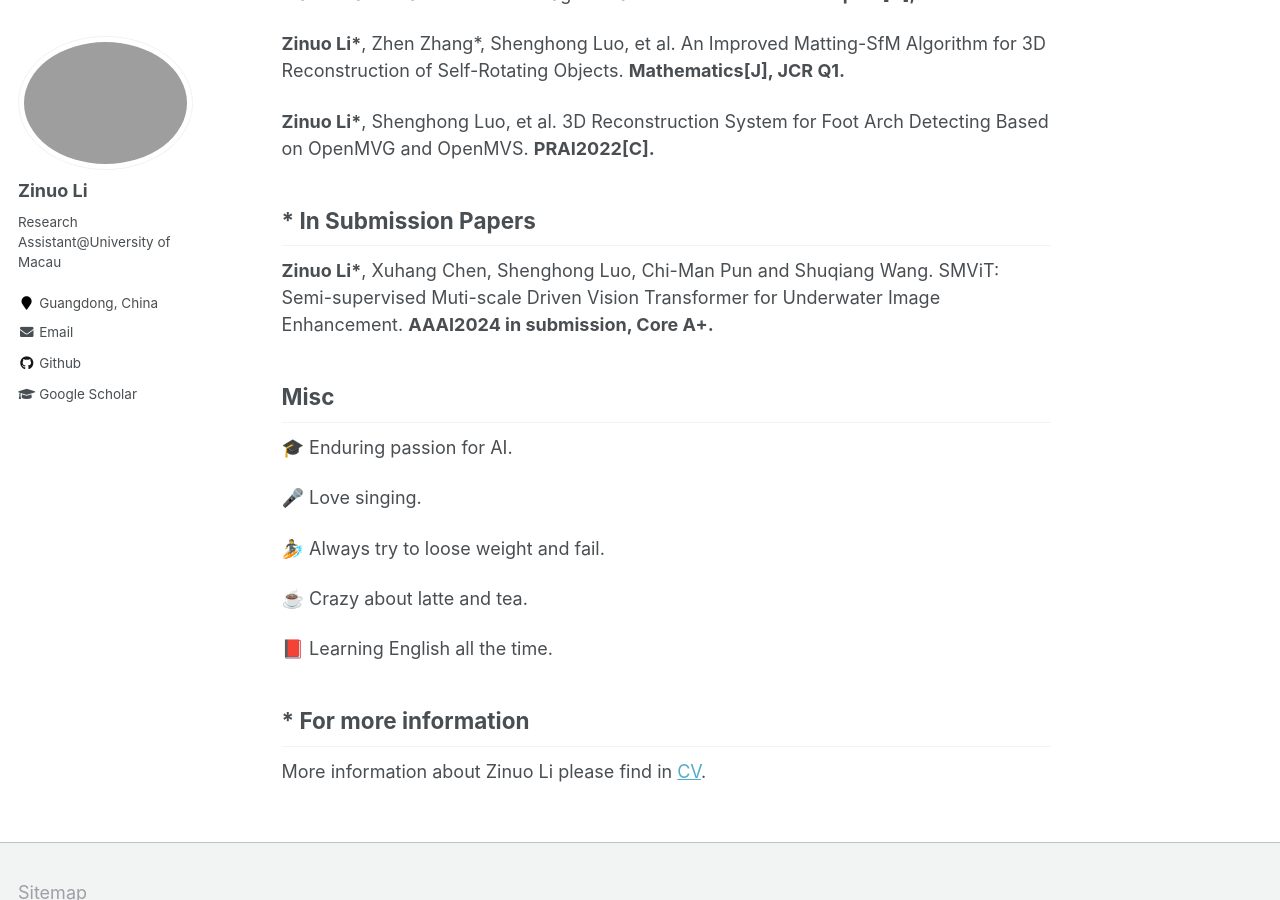
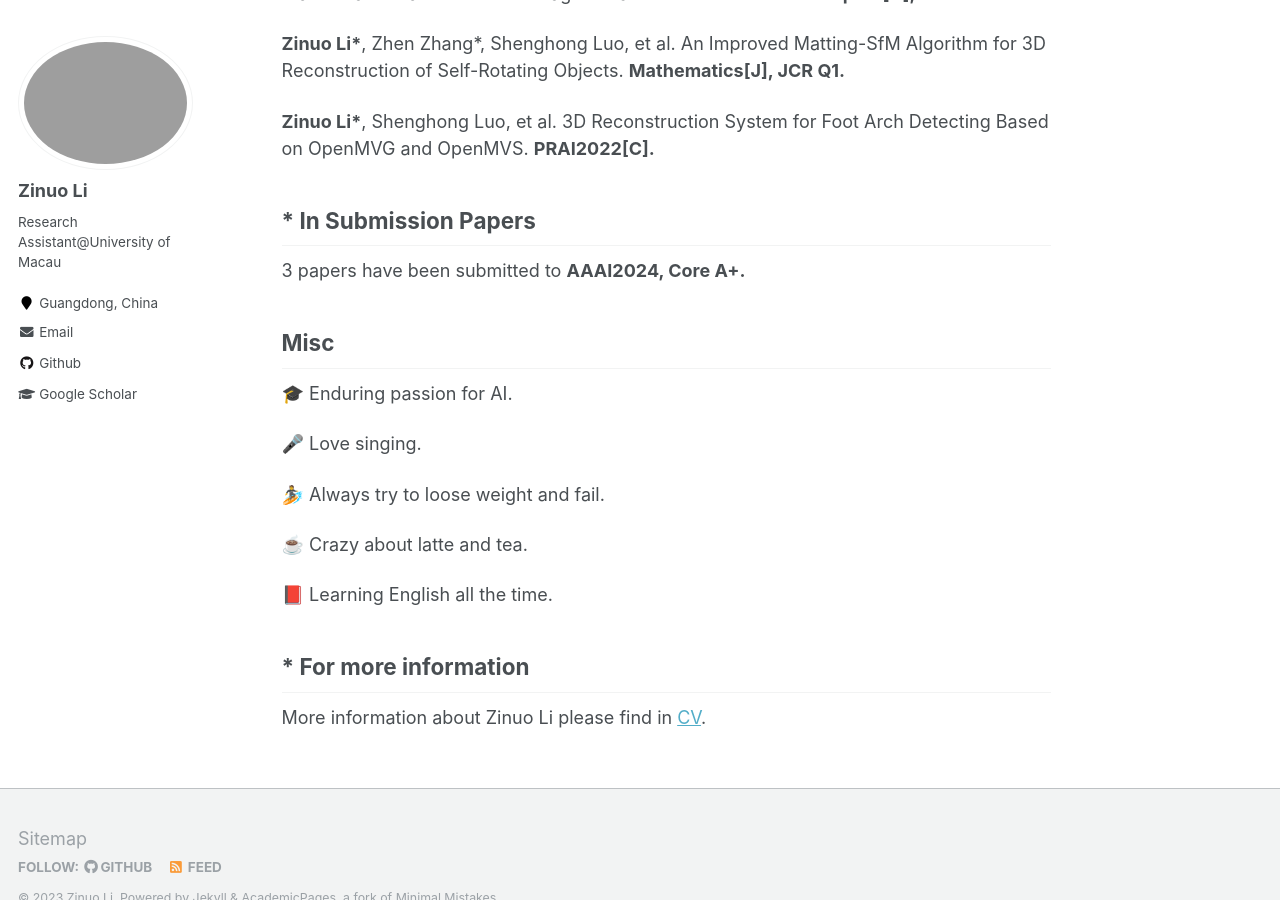
Before and after one commit to Shenghong-Luo/Shenghong-Luo.github.io, a Jekyll site: the page built from _pages/about.md, in a window 1280 px wide and 900 px high, scrolled down 1161 px. Built offline with Jekyll 4.4.1, drawn with Linux system fonts in a browser that asks for light colours.

Commit message:
Update about.md

```diff
--- a/_pages/about.md
+++ b/_pages/about.md
@@ -35,7 +35,7 @@ Zino Li is now a computer science undergraduate student who is currently working
 **Zinuo Li\***, Shenghong Luo, et al. 3D Reconstruction System for Foot Arch Detecting Based on OpenMVG and OpenMVS. **PRAI2022[C].**
 
 ## * In Submission Papers
-**Zinuo Li\***,  Xuhang Chen, Shenghong Luo, Chi-Man Pun and Shuqiang Wang. SMViT: Semi-supervised Muti-scale Driven Vision Transformer for Underwater Image Enhancement. **AAAI2024 in submission, Core A+.**
+3 papers have been submitted to **AAAI2024, Core A+.**
 
 ## Misc
 🎓 Enduring passion for AI.
```
